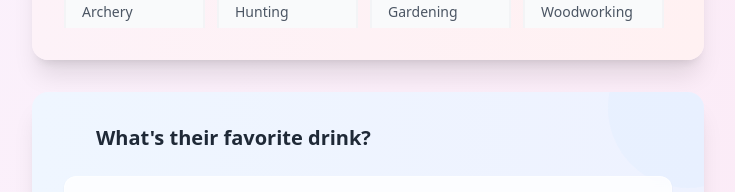
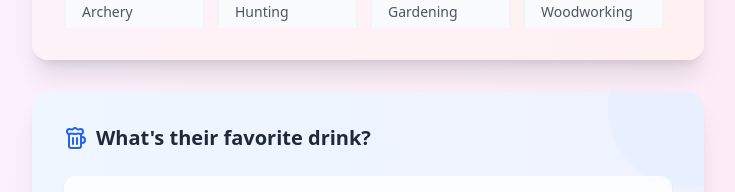
Before and after one commit to kevgilmore/simplysent-demo-fe, a React (Vite) app: page / in a window 1280 px wide. Shown: the part 860-1052 px from the top of the page, without its empty margins (272-1007 px from the left). Built offline with nearby package versions, Linux system fonts and the light colour scheme.

Commit message:
[Magic Patterns] Updated from 'Fix Icon Reference Error'

```diff
--- a/src/components/GiftRecommenderForm.tsx
+++ b/src/components/GiftRecommenderForm.tsx
@@ -1,7 +1,7 @@
 import React, { useEffect, useState, memo } from 'react';
 import { useNavigate } from 'react-router-dom';
 import { motion } from 'framer-motion';
-import { GiftIcon, UserIcon, CalendarIcon, HeartIcon, DollarSignIcon, SparklesIcon, ShirtIcon } from 'lucide-react';
+import { GiftIcon, UserIcon, CalendarIcon, HeartIcon, BeerIcon, DollarSignIcon, SparklesIcon, ShirtIcon } from 'lucide-react';
 interface FormData {
   personName: string;
   personAge: string;
@@ -226,7 +226,7 @@ export function GiftRecommenderForm() {
         </div>
         <div className="relative">
           <div className="flex items-center space-x-2 mb-6">
-            <div className="w-6 h-6 text-blue-600" />
+            <BeerIcon className="w-6 h-6 text-blue-600" />
             <h2 className="text-xl font-semibold text-gray-800">
               What's their favorite drink?
             </h2>
```
